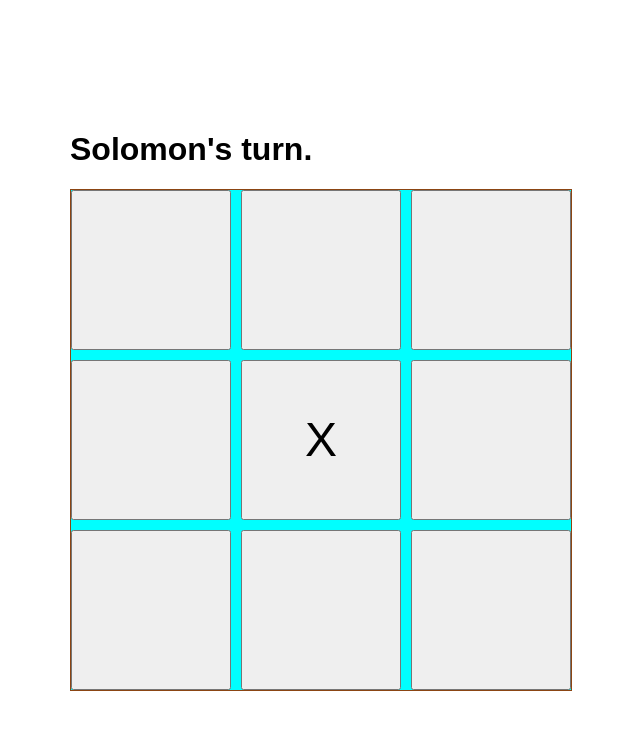
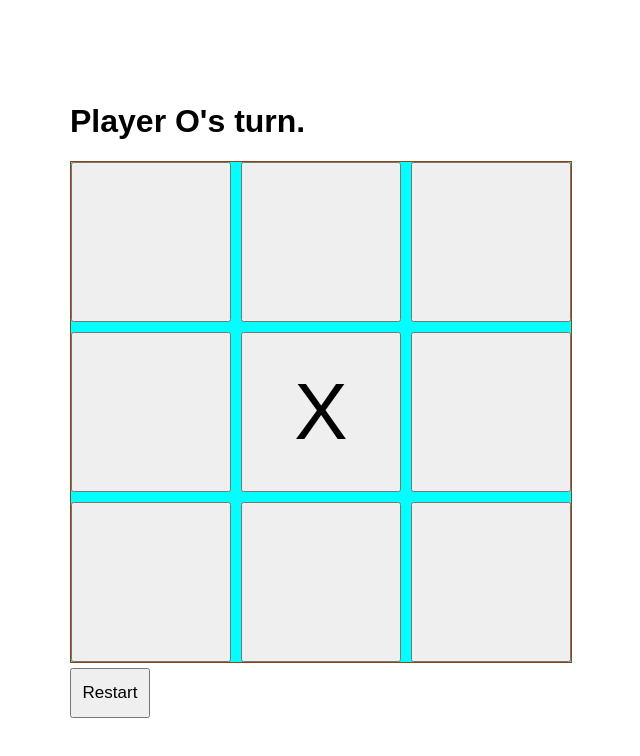
Before and after one commit to miachi-solomon/tic-tac-toe, a plain HTML site: page index.html in a window 1280 px wide. Both pictures are taken after a click on the element 640 px from the left and 439 px from the top of the page. Shown: the whole page, without its empty margins (319-959 px from the left). Drawn offline with Linux system fonts and the light colour scheme.

Commit message:
logic and ui improvements with minor changes

```diff
--- a/index.html
+++ b/index.html
@@ -12,6 +12,7 @@
         <h1 class="turn"></h1>
         <p class="output"></p>
         <div class="board"></div>
+        <button class="restart-btn">Restart</button>
     </div>
 </body>
 </html>
--- a/script.js
+++ b/script.js
@@ -1,4 +1,6 @@
 const output = document.querySelector('.output');
+const playerTurnDiv = document.querySelector('.turn');
+
 function Gameboard () {
     const rows = 3;
     const columns = 3;
@@ -71,6 +73,12 @@ function GameController (player1, player2) {
 
     let playerWon = false;
 
+    let matchTie = false;
+
+    const getMatchTie = () => matchTie;
+
+    const getPlayerWon = () => playerWon;
+
     const playRound = (row, column) => {
         board.playToken(row, column, currentPlayer.token);
         checkWin();
@@ -84,7 +92,7 @@ function GameController (player1, player2) {
         printBoardOut();
 
         if (board.getBoard().every((row) => row.every((column) => column.getCellValue() != ''))) {
-            console.log('tie');
+            matchTie = true;
         }
     }
 
@@ -156,14 +164,17 @@ function GameController (player1, player2) {
     return {
         playRound,
         getActivePlayer,
-        getBoard: board.getBoard
+        getBoard: board.getBoard,
+        getPlayerWon,
+        getMatchTie,
     }
 }
 
 function ScreenController () {
     const playerTurnDiv = document.querySelector('.turn');
     const boardDiv = document.querySelector('.board');
-    const game = GameController('Miachi', 'Solomon');
+    const game = GameController('Player X', 'Player O');
+    const restart = document.querySelector('.restart-btn');
 
     const updateScreen = () => {
         boardDiv.textContent = '';
@@ -172,6 +183,13 @@ function ScreenController () {
         const activePlayer = game.getActivePlayer();
 
         playerTurnDiv.textContent = `${activePlayer.name}'s turn.`;
+
+        if (game.getPlayerWon()) {
+            playerTurnDiv.textContent = `Congrats! ${activePlayer.name} wins`;
+            boardDiv.removeEventListener('click', boardDivClick);
+        }
+
+        if (game.getMatchTie()) playerTurnDiv.textContent = "It's a tie, restart the game";
 
         board.forEach((row, rowIndex) => {
             row.forEach((column, columnIndex) => {
@@ -185,7 +203,7 @@ function ScreenController () {
         });
     }
 
-    boardDiv.addEventListener('click', (e) => {
+    const boardDivClick = (e) => {
         const selectedRow = e.target.dataset.row;
         const selectedColumn = e.target.dataset.column;
 
@@ -193,6 +211,12 @@ function ScreenController () {
         game.playRound(selectedRow, selectedColumn);
 
         updateScreen();
+    }
+
+    boardDiv.addEventListener('click', boardDivClick);
+
+    restart.addEventListener('click', () => {
+        ScreenController();
     });
 
     updateScreen();
--- a/style.css
+++ b/style.css
@@ -19,7 +19,7 @@ body {
 }
 
 .cell {
-    font-size: 3rem;
+    font-size: 5rem;
     text-align: center;
     cursor: pointer;
 }
@@ -27,3 +27,11 @@ body {
 .output {
     font-size: 1rem;
 }
+
+.restart-btn {
+    height: 50px;
+    width: 80px;
+    margin-top: 5px;
+    font-size: 17px;
+    cursor: pointer;
+}
```
